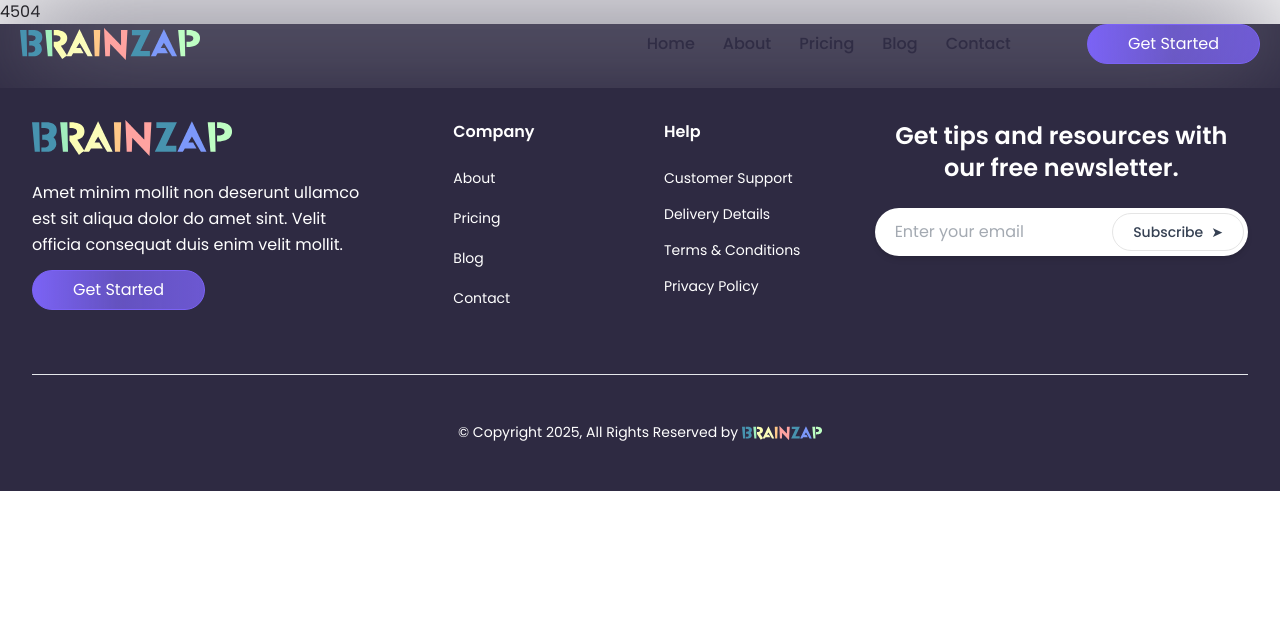
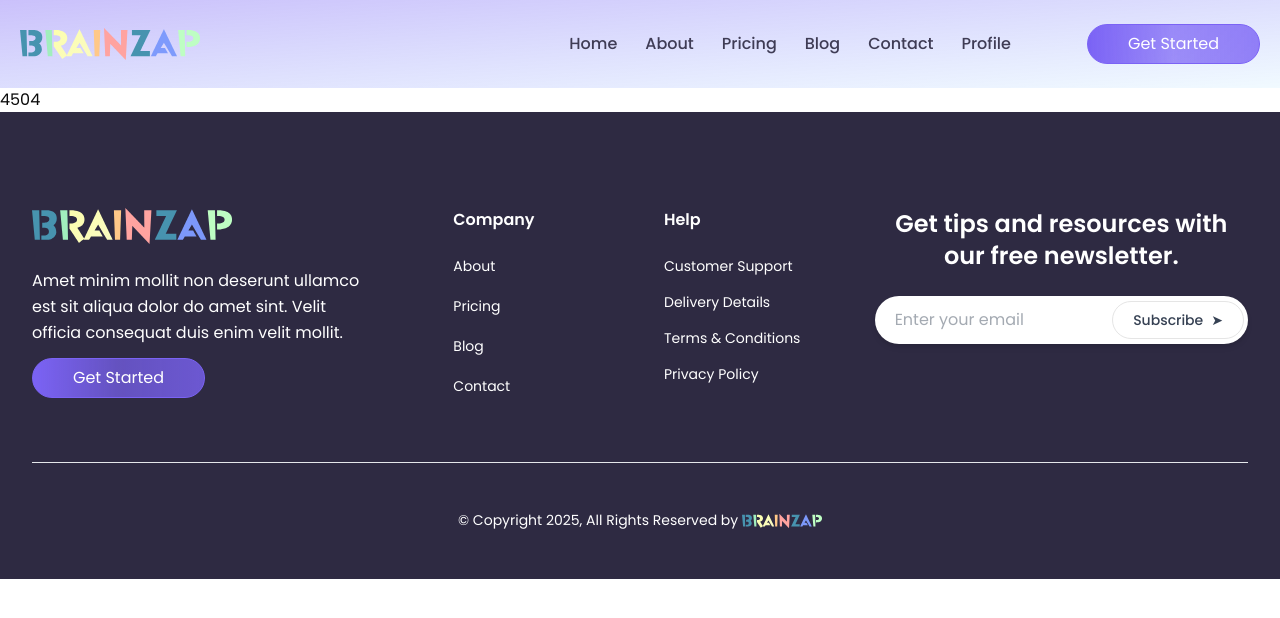
Before and after one commit to CodeXplorers-PH/brain-zap-client, a React (Vite) app: page /profile in a window 1280 px wide. Shown: the top 618 px of the page. Built offline with nearby package versions, Linux system fonts and the light colour scheme; a web font is replaced by a local one.

Commit message:
Auth Provider and Navbar customized

```diff
--- a/package.json
+++ b/package.json
@@ -18,6 +18,7 @@
     "@tailwindcss/vite": "^4.0.14",
     "class-variance-authority": "^0.7.1",
     "clsx": "^2.1.1",
+    "firebase": "^11.5.0",
     "framer-motion": "^12.5.0",
     "hamburger-react": "^2.5.2",
     "lottie-react": "^2.4.1",
--- /dev/null
+++ b/src/Pages/Profile/Profile.jsx
@@ -0,0 +1,11 @@
+import React from 'react';
+
+const Profile = () => {
+    return (
+        <div>
+
+        </div>
+    );
+};
+
+export default Profile;
--- a/src/Pages/Signup/Signup.jsx
+++ b/src/Pages/Signup/Signup.jsx
@@ -82,7 +82,6 @@ const Signup = () => {
                             Full name
                         </label>
                         <input
-                            id="fullName"
                             type="text"
                             placeholder="John Doe"
                             className="h-10 w-full rounded-md border border-slate-300 bg-transparent px-3 py-2 text-sm placeholder:text-slate-400 focus:outline-none focus:ring-2 focus:ring-slate-400 focus:ring-offset-1"
@@ -121,7 +120,6 @@ const Signup = () => {
                             Email
                         </label>
                         <input
-                            id="email"
                             type="email"
                             placeholder="m@example.com"
                             className="h-10 w-full rounded-md border border-slate-300 bg-transparent px-3 py-2 text-sm placeholder:text-slate-400 focus:outline-none focus:ring-2 focus:ring-slate-400 focus:ring-offset-1"
@@ -135,7 +133,6 @@ const Signup = () => {
                         </label>
                         <div className="relative">
                             <input
-                                id="password"
                                 type={showPassword ? "text" : "password"}
                                 value={password}
                                 onChange={handlePasswordChange}
@@ -182,7 +179,6 @@ const Signup = () => {
                         </label>
                         <div className="relative">
                             <input
-                                id="confirmPassword"
                                 type={showConfirmPassword ? "text" : "password"}
                                 className="h-10 w-full rounded-md border border-slate-300 bg-transparent px-3 py-2 text-sm placeholder:text-slate-400 focus:outline-none focus:ring-2 focus:ring-slate-400 focus:ring-offset-1"
                             />
@@ -200,7 +196,6 @@ const Signup = () => {
                     <div className="flex items-center space-x-2 pt-2">
                         <input
                             type="checkbox"
-                            id="terms"
                             className="h-4 w-4 rounded border-slate-300 text-black focus:ring-slate-400 focus:ring-offset-0"
                         />
                         <label htmlFor="terms" className="text-sm text-slate-600">
--- a/src/components/Header/Header.jsx
+++ b/src/components/Header/Header.jsx
@@ -1,36 +1,48 @@
-import { Link, NavLink } from "react-router-dom"; // Link and NavLink are used for navigation between pages in a React Router application.
-import LogoURI from "@/assets/logo.svg"; // Importing the website's logo.
-import { Navs } from "@/data/Header"; // Importing navigation links data.
-import Button from "../ui/Button"; // Importing a custom Button component.
-import { Turn as Hamburger } from "hamburger-react"; // Importing a hamburger menu component for mobile navigation.
-import { useState } from "react"; // Importing React's useState hook to manage component state.
-import { ChevronRight, X } from "lucide-react"; // Importing icons for navigation and close button.
-import {
-  AnimatePresence,
-  motion,
-  useMotionValueEvent,
-  useScroll,
-} from "framer-motion"; // Importing animation utilities from Framer Motion.
+import { Link, NavLink } from "react-router-dom";
+import LogoURI from "@/assets/logo.svg";
+import Button from "../ui/Button";
+import { Turn as Hamburger } from "hamburger-react";
+import { useContext, useState } from "react";
+import { ChevronRight, X } from "lucide-react";
+import { AuthContext } from "@/provider/AuthProvider";
 
 const Header = () => {
-  const { scrollY } = useScroll();
-  const [isHidden, setIsHidden] = useState(false);
+  const { user } = useContext(AuthContext); // Extract user from context
   const [isOpen, setIsOpen] = useState(false);
 
-  useMotionValueEvent(scrollY, "change", (latest) => {
-    setIsHidden(latest > scrollY.getPrevious()); // If scrolling down, hide the header; otherwise, show it.
-  });
+  // Nav items directly in the component
+  const Navs = [
+    {
+      path: "/",
+      pathName: "Home",
+    },
+    {
+      path: "/about",
+      pathName: "About",
+    },
+    {
+      path: "/pricing",
+      pathName: "Pricing",
+    },
+    {
+      path: "/blog",
+      pathName: "Blog",
+    },
+    {
+      path: "/contact",
+      pathName: "Contact",
+    },
+    {
+      path: "/profile",
+      pathName: user ? user.name : "Profile",
+    },
+  ];
 
   return (
     <>
-      {/* Animated header that hides when scrolling down */}
-      <motion.header
-        initial={{ y: 0 }} // Initial position at the top
-        animate={{ y: isHidden ? "-100%" : "0%" }} // Moves up when isHidden is true
-        transition={{ duration: 0 }} // Instant transition
-        className="fixed top-0 left-0 flex justify-center w-full backdrop-blur-3xl z-[99999] transition-all"
-      >
-        <div className="wrapper py-3 gap-5 items-center justify-between">
+      {/* Header with sticky position instead of animation */}
+      <header className="sticky top-0 left-0 flex justify-center w-full backdrop-blur-3xl z-[99999] bg-gradient-to-br from-huf-purple/40 to-sky-200/20">
+        <div className="wrapper py-3 flex gap-5 items-center justify-between">
           {/* Logo Section */}
           <Link to={`/`}>
             <img width={180} src={LogoURI} />
@@ -40,10 +52,9 @@ const Header = () => {
           <div className="flex items-center gap-14">
             {/* Desktop Navigation */}
             <nav className="w-full hidden top-20 p-5 fixed lg:flex justify-center left-0 lg:static lg:w-fit">
-              <motion.ul className="flex justify-center text-center gap-5 bg-huf-purple/10 border-huf-purple/30 overflow-hidden lg:gap-7 w-full flex-col border p-5 py-10 rounded-xl lg:border-none lg:flex-row lg:p-0 lg:bg-transparent">
+              <ul className="flex justify-center text-center gap-5 bg-huf-purple/10 border-huf-purple/30 overflow-hidden lg:gap-7 w-full flex-col border p-5 py-10 rounded-xl lg:border-none lg:flex-row lg:p-0 lg:bg-transparent">
                 {/* Looping through the Navs array to render navigation links */}
-                {Navs &&
-                  Navs.map((navlink, index) => (
+                {Navs.map((navlink, index) => (
                   <li key={`navlink-${index}`}>
                     <Link
                       className="font-medium hover:text-text/80 transition-all text-text"
@@ -58,7 +69,7 @@ const Header = () => {
                 <div className="min-[520px]:hidden flex w-full justify-center">
                   <HeaderButton />
                 </div>
-              </motion.ul>
+              </ul>
             </nav>
 
             {/* Right side of the header containing the menu button */}
@@ -79,22 +90,17 @@ const Header = () => {
             </div>
           </div>
         </div>
-      </motion.header>
+      </header>
 
       {/* Mobile Navigation Menu - Only visible when isOpen is true */}
-      <AnimatePresence>
       {isOpen && (
-          <motion.div
-            onClick={() => setIsOpen(false)} // Clicking outside the menu closes it
-            initial={{ translateX: "-100%" }} // Initially hidden off-screen
-            animate={{ translateX: 0 }} // Slides in when opened
-            exit={{ translateX: "-100%" }} // Slides out when closed
-            transition={{ type: "tween", ease: "easeInOut", duration: 0.4 }}
+        <div
+          onClick={() => setIsOpen(false)}
           className="fixed flex w-full lg:!hidden bg-black/30 cursor-pointer h-screen z-[999999999999999999999999]"
         >
           {/* Sidebar Content */}
           <div
-              onClick={(e) => e.stopPropagation()} // Prevents closing when clicking inside
+            onClick={(e) => e.stopPropagation()}
             className="cursor-default w-full min-[300px]:w-[300px] bg-white h-screen"
           >
             {/* Sidebar Header */}
@@ -142,9 +148,8 @@ const Header = () => {
               </div>
             </div>
           </div>
-          </motion.div>
+        </div>
       )}
-      </AnimatePresence>
     </>
   );
 };
@@ -154,7 +159,6 @@ export default Header;
 // Header Button Component
 export const HeaderButton = ({ className }) => {
   return (
-    <>
     <Link to={`/login`}>
       <Button className={className || ""}>
         Get Started{" "}
@@ -164,6 +168,5 @@ export const HeaderButton = ({ className }) => {
         />
       </Button>
     </Link>
-    </>
   );
 };
--- a/src/data/Header.js
+++ b/src/data/Header.js
@@ -19,4 +19,8 @@ export const Navs = [
     path: "/contact",
     pathName: "Contact",
   },
+  {
+    path: "/profile",
+    pathName: "Contact",
+  },
 ];
--- /dev/null
+++ b/src/firebase/firebase.config.js
@@ -0,0 +1,18 @@
+// Import the functions you need from the SDKs you need
+import { initializeApp } from "firebase/app";
+// TODO: Add SDKs for Firebase products that you want to use
+// https://firebase.google.com/docs/web/setup#available-libraries
+
+// Your web app's Firebase configuration
+const firebaseConfig = {
+  apiKey: "AIzaSyDuJG3QlvEJ2OUoi0y4WV5nmukLRmgdJ8Y",
+  authDomain: "brain-zap-99226.firebaseapp.com",
+  projectId: "brain-zap-99226",
+  storageBucket: "brain-zap-99226.firebasestorage.app",
+  messagingSenderId: "982476426468",
+  appId: "1:982476426468:web:26fdd67fb46b4294c2f0f1"
+};
+
+// Initialize Firebase
+const app = initializeApp(firebaseConfig);
+export default app;
--- a/src/main.jsx
+++ b/src/main.jsx
@@ -3,9 +3,12 @@ import { createRoot } from "react-dom/client";
 import { RouterProvider } from "react-router-dom";
 import { router } from "./Routes/Router"; // React Router Routes
 import "./style.css"; // Style
+import AuthProvider from "./provider/AuthProvider";
 
 createRoot(document.getElementById("root")).render(
   <StrictMode>
-    <RouterProvider router={router} /> {/* Router Provider */}
+    <AuthProvider>
+      <RouterProvider router={router} /> {/* Router Provider */}
+    </AuthProvider>
   </StrictMode>
 );
--- /dev/null
+++ b/src/provider/AuthProvider.jsx
@@ -0,0 +1,19 @@
+import React, { createContext, useState } from 'react';
+
+export const AuthContext = createContext();
+
+const AuthProvider = ({children}) => {
+    const [user, setUser] = useState(null)
+
+    const authInfo = {
+        user,
+        setUser,
+
+    }
+
+    return <AuthContext.Provider value={authInfo}>
+        {children}
+    </AuthContext.Provider>;
+};
+
+export default AuthProvider;
```
Also changed, not shown: 1 other file (tests, documents, lock files or other folders). Lines whose indentation alone changed are shown as unchanged.
